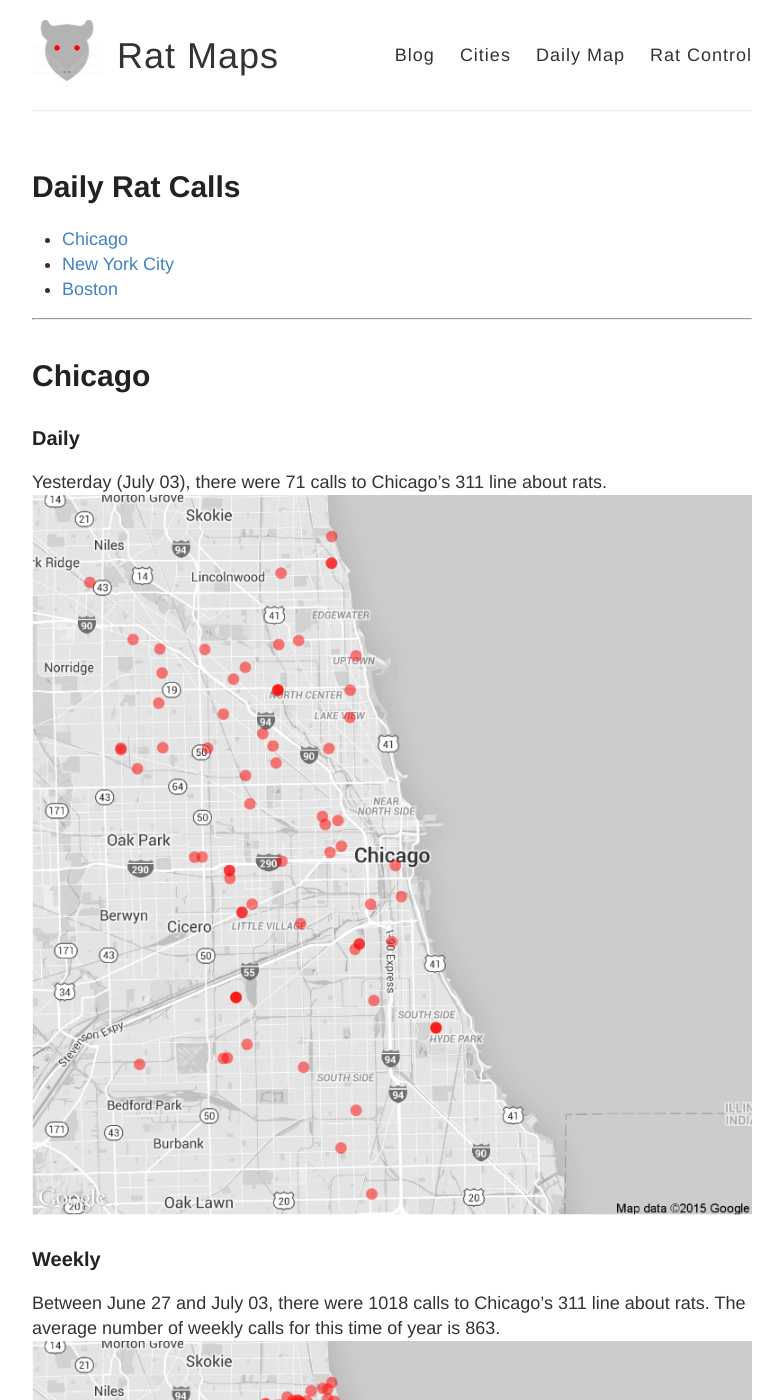
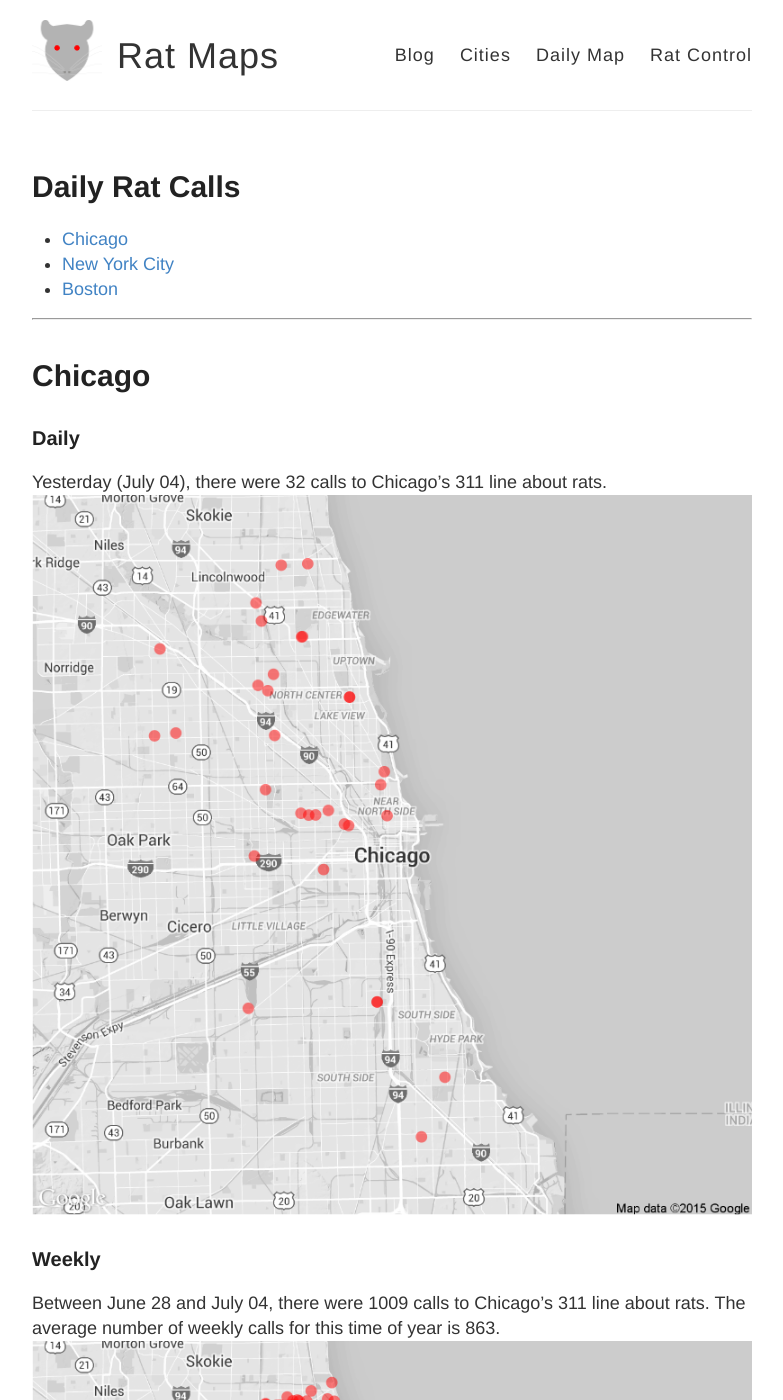
Before and after one commit to DanielHadley/ratmaps, a Jekyll site: the page built from daily.md, in a window 1280 px wide and 1400 px high. Shown: the whole window, without its empty margins (248-1031 px from the left). Built offline with Jekyll 4.4.1, drawn with Linux system fonts in a browser that asks for light colours; comment, search, counter and statistics services are not loaded; some of the changed text lies outside the part shown.

Commit message:
Daily Maps

```diff
--- a/daily.md
+++ b/daily.md
@@ -15,22 +15,22 @@
 
 ### Daily
 
-Yesterday (July 03), there were 71 calls to Chicago's 311 line about rats.
+Yesterday (July 04), there were 32 calls to Chicago's 311 line about rats.
 ![Chicago rat calls to 311 weekly map]({{ site.cityimages }}/daily/Chicago_Rat_Map_Daily.png)
 
 ### Weekly
-Between June 27 and July 03, there were 1018 calls to Chicago's 311 line about rats. The average number of weekly calls for this time of year is 863.
+Between June 28 and July 04, there were 1009 calls to Chicago's 311 line about rats. The average number of weekly calls for this time of year is 863.
 ![Chicago rat calls to 311 weekly map]({{ site.cityimages }}/daily/Chicago_Rat_Map_Weekly.png)
 ***
 # New York City <a id="nyc"><a>
 
 ### Daily
 
-Yesterday (July 03), there were 0 calls to New York City's 311 line about rats.
+Yesterday (July 04), there were 0 calls to New York City's 311 line about rats.
 ![NYC rat calls to 311 weekly map]({{ site.cityimages }}/daily/NYC_Rat_Map_Daily.png)
 
 ### Weekly
-Between June 27 and July 03, there were 0 calls to New York City's 311 line about rats. The average number of weekly calls for this time of year is 280.
+Between June 28 and July 04, there were 0 calls to New York City's 311 line about rats. The average number of weekly calls for this time of year is 280.
 ![NYC rat calls to 311 weekly map]({{ site.cityimages }}/daily/NYC_Rat_Map_Weekly.png)
 
 Each red dot represents one call about a rat seen in that location. The dots are transparent, so multiple calls from one location will be seen as a solid dot. The usual caveats apply: more calls do not necessarily mean that there are more rats in that location than other parts of the city. A cluster of dots could indicate that one resident is unusually vocal about rodents in his or her neighborhood. Also, more densely populated neighborhoods tend to make more calls to 311.
```
Also changed, not shown: images/pages/daily/Chicago_Rat_Map_Daily.png, images/pages/daily/Chicago_Rat_Map_Weekly.png.
